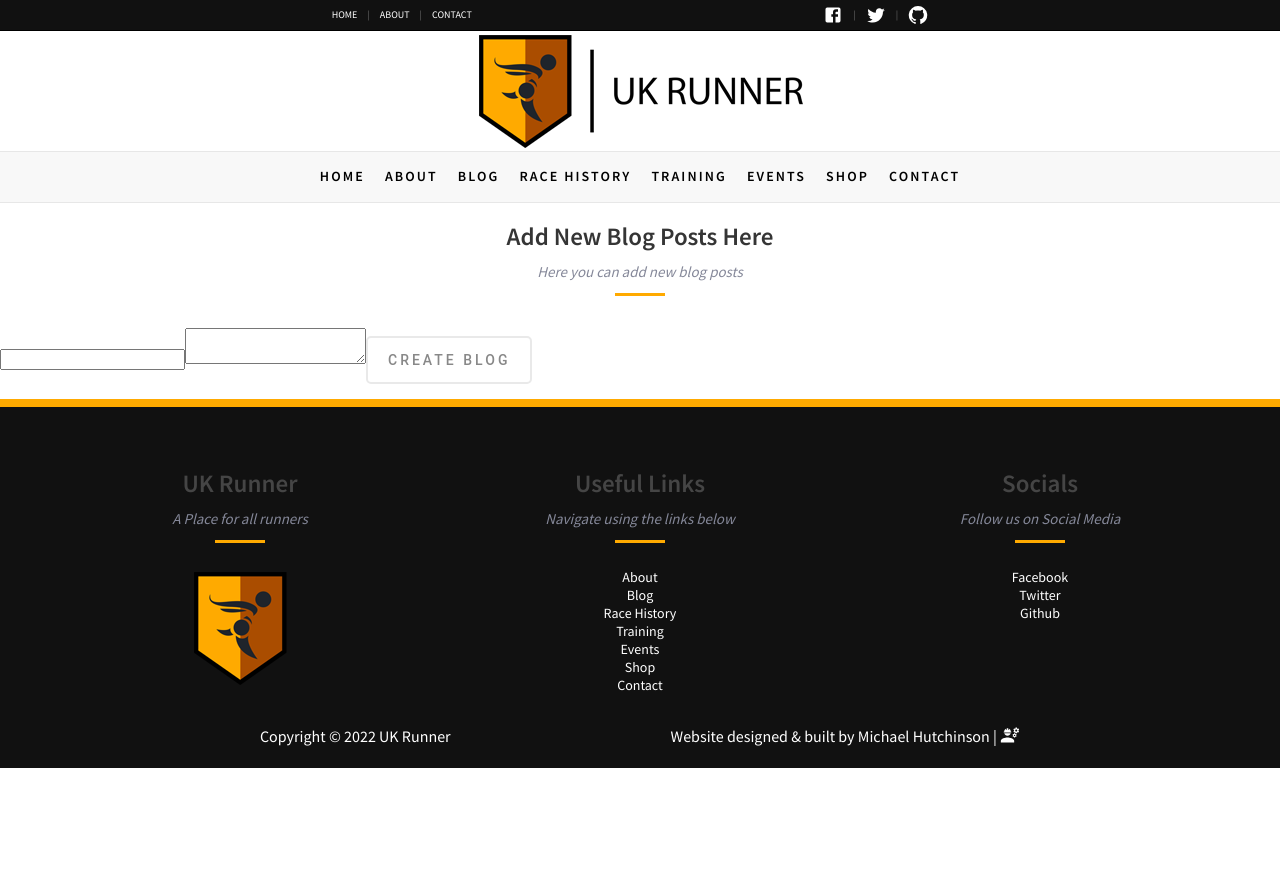
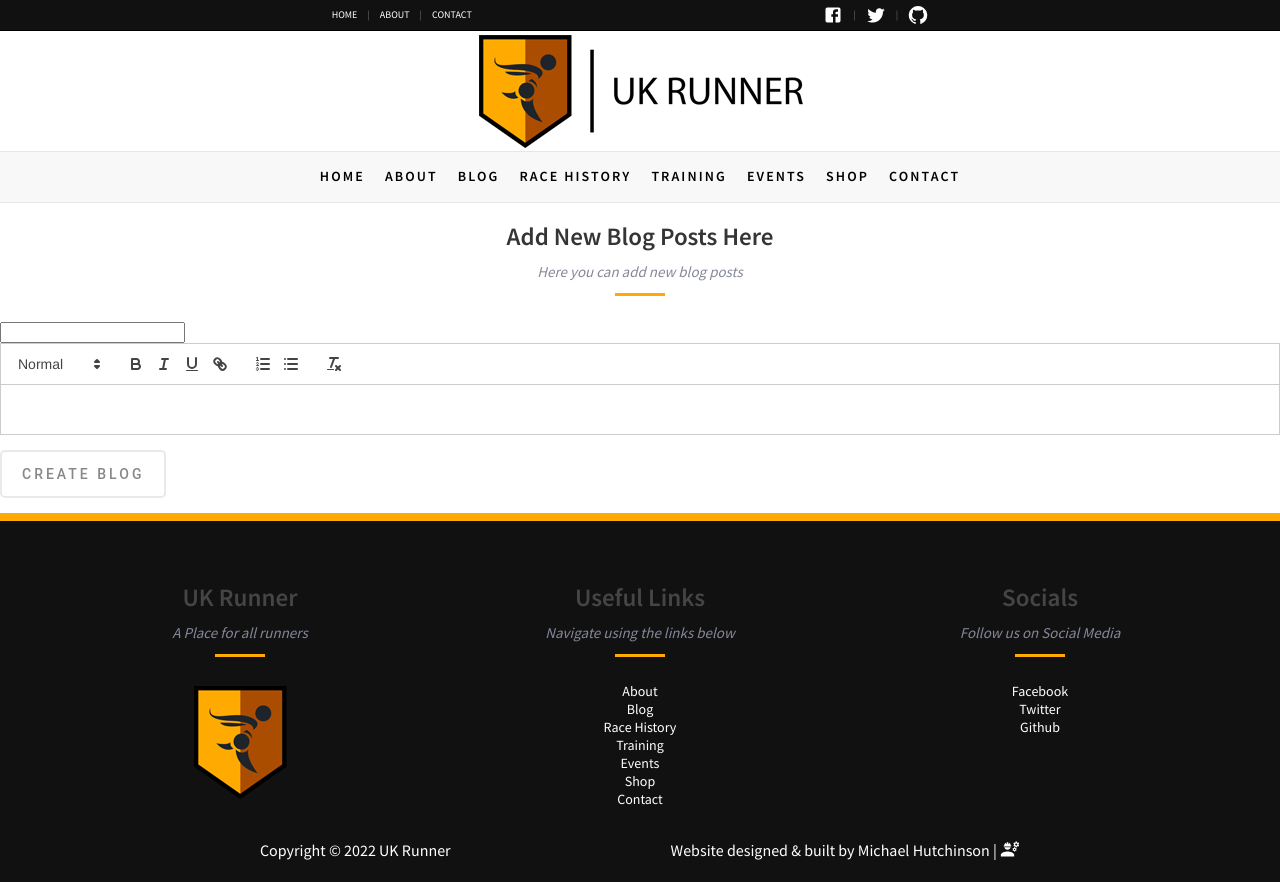
Before and after one commit to Michael-Hutchinson/ukrunner, a React (Vite) app: page /admin/blog/create in a window 1280 px wide. Before the commit the page ends 800 px from the top, so only its background shows below. Built offline with nearby package versions, Linux system fonts and the light colour scheme; no server answers; the database is empty; sample sign-in values are in the browser's storage.

Commit message:
feat: add quill editor into create blog

```diff
--- a/src/pages/Admin/Blog/CreateBlog/CreateBlog.tsx
+++ b/src/pages/Admin/Blog/CreateBlog/CreateBlog.tsx
@@ -6,6 +6,7 @@ import Button from '../../../../components/shared/Button/Button';
 import Title from '../../../../components/shared/Title/Title';
 import PageTitles from '../../../../constants/PageTitles';
 import { getBlogTitles, saveBlog } from '../../../Blog/Blog.utils';
+import ReactQuillEditor from '../../../../components/QuillEditor/QuillEditor';
 
 function CreateBlog() {
   const [title, setTitle] = useState('');
@@ -40,14 +41,7 @@ function CreateBlog() {
             name="title"
             required
           />
-          <textarea
-            value={body}
-            onChange={(e) => {
-              setBody(e.target.value);
-            }}
-            name="body"
-            required
-          />
+          <ReactQuillEditor value={body} onChange={setBody} />
           <Button buttonType="submit" buttonText="Create Blog" disabled={validation} />
           {validation && <Alert severity="error">Title already exists!</Alert>}
         </form>
```
